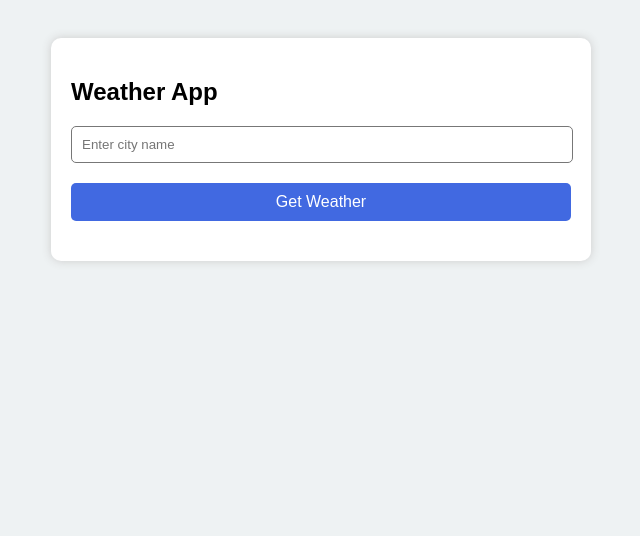
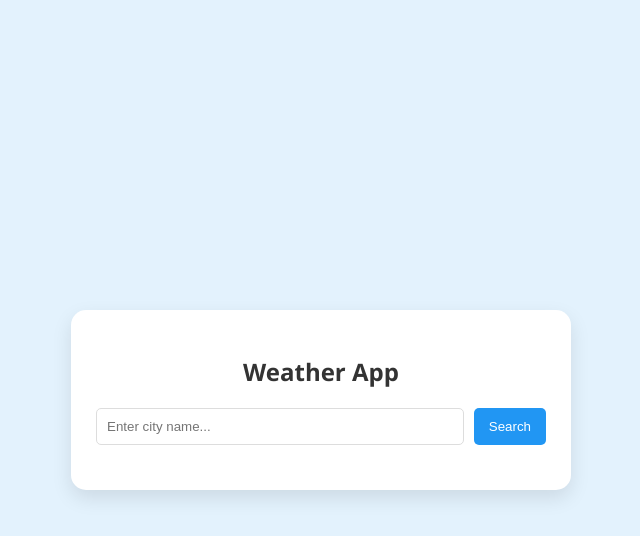
Before and after one commit to 0KRISHNAKUMARMEHTA/weather-app, a plain HTML site: page index.html in a window 1280 px wide. Shown: the whole page, without its empty margins (319-959 px from the left). Drawn offline with Linux system fonts and the light colour scheme.

Commit message:
Update index.html

```diff
--- a/index.html
+++ b/index.html
@@ -4,86 +4,95 @@
     <meta charset="UTF-8">
     <meta name="viewport" content="width=device-width, initial-scale=1.0">
     <title>Weather App</title>
+
     <style>
-        body{
-            font-family: Arial;
-            background: #eef2f3;
-            padding: 30px;
+        body {
+            font-family: 'Segoe UI',sans-serif;
+            background-color: #e3f2fd;
+            display: flex;
+            justify-content: center;
+            align-items: center;
+            height: 100vh;
+            margin: 0;
         }
-        .box{
-            width: 500px;
-            margin: auto;
-            background: white;
-            padding: 20px;
-            border-radius: 10px;
-            box-shadow: 0 0 10px #ccc;
+
+        .weather-card {
+            background: #ffffff;
+            padding: 25px;
+            border-radius: 15px;
+            box-shadow: 0 8px 20px rgba(0,0,0,0.1);
+            width: 450px;
+            text-align: center;
         }
-        input{
-            width: calc(100% - 20px);
+
+        h2 { color: #333; margin-bottom: 20px; }
+
+        .search-box {
+            display: flex;
+            gap: 10px;
+            margin-bottom: 20px;
+        }
+
+        input {
+            flex: 1;
             padding: 10px;
-            border: 1px solid #777;
+            border: 1px solid #ddd;
             border-radius: 5px;
-            margin-bottom: 10px;
+            outline: none;
         }
-        button{
-            margin-top: 10px;
-            width: 100%;
-            padding: 10px;
+
+        button {
+            padding: 10px 15px;
+            background-color: #2196F3;
+            color: white;
             border: none;
-            background: royalblue;
-            color: white;
-            font-size: 16px;
             border-radius: 5px;
             cursor: pointer;
+            transition: 0.3s;
         }
-        .result{
-            margin-top: 20px;
-            font-size: 18px;
-        }
+        button:hover { background-color: #1976D2; }
+        .result { margin-top: 20px; line-height: 1.6; }
+        .temp { font-size: 2rem; font-weight: bold; color: #1565C0; }
     </style>
 </head>
 <body>
-
-    <div class="box">
+    <div class="weather-card">
         <h2>Weather App</h2>
-        <input type="text" id="city" placeholder="Enter city name">
-        <button onclick="getWeather()">Get Weather</button>
-
-        <div class="result" id="result"></div>
+        <div class="search-box">
+            <input type="text" id="cityInput" placeholder="Enter city name...">
+            <button id="searchBtn">Search</button>
+        </div>
+        <div id="weatherDisplay" class="result"></div>
     </div>
-
     <script>
-        async function getWeather() {
-            const city = document.getElementById("city").value;
-            const resultBox = document.getElementById("result");
-
-            if(city.trim() === ""){
-                resultBox.innerHTML = "Please enter a city name!";
+        const apiKey = "d3fb97fe816f43ae619fd2450817bf12";
+        const searchBtn = document.getElementById('searchBtn');
+        const cityInput = document.getElementById('cityInput');
+        const display = document.getElementById('weatherDisplay');
+        searchBtn.addEventListener('click', async () => {
+            const city = cityInput.value.trim();
+            if (city === "") {
+                display.innerHTML = `<p class="error">Please enter a city name!</p>`;
                 return;
             }
-            const apiKey = localStorage.getItem('weatherApiKey') || prompt('Please enter your OpenWeather API key:');
-            if (!apiKey) {
-                resultBox.innerHTML = "API key is required!";
-                return;
-            }
-            localStorage.setItem('weatherApiKey', apiKey);
-            const url = `https://api.openweathermap.org/data/2.5/weather?q=${city}&appid=${apiKey}&units=metric`;
             try {
-                const response = await fetch(url);
+                const response = await fetch(
+                    `https://api.openweathermap.org/data/2.5/weather?q=${city}&appid=${apiKey}&units=metric`
+                );
                 if (!response.ok) {
                     throw new Error("City not found");
                 }
                 const data = await response.json();
-                resultBox.innerHTML = `
-                    🌍 <b>${data.name}</b><br>
-                    🌡️ Temperature: <b>${data.main.temp}°C</b><br>
-                    💧 Humidity: <b>${data.main.humidity}%</b>
+                display.innerHTML = `
+                    <h3>${data.name}, ${data.sys.country}</h3>
+                    <div class="temp">${Math.round(data.main.temp)}°C</div>
+                    <p><strong>Condition:</strong> ${data.weather[0].description}</p>
+                    <p><strong>Humidity:</strong> ${data.main.humidity}%</p>
                 `;
+            } catch (error) {
+                display.innerHTML = `<p class="error">Error: ${error.message}</p>`;
             }
-            catch (error) {
-                resultBox.innerHTML = "Invalid city name! Please try again.";
-            }
-        }
+        });
     </script>
 </body>
 </html>
```
